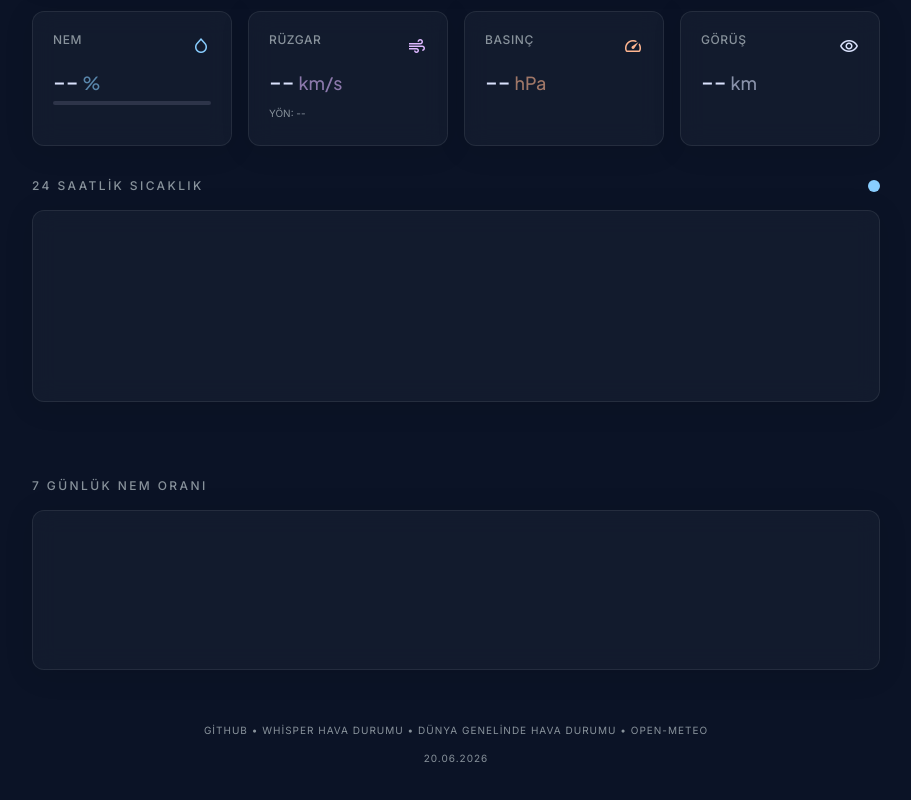
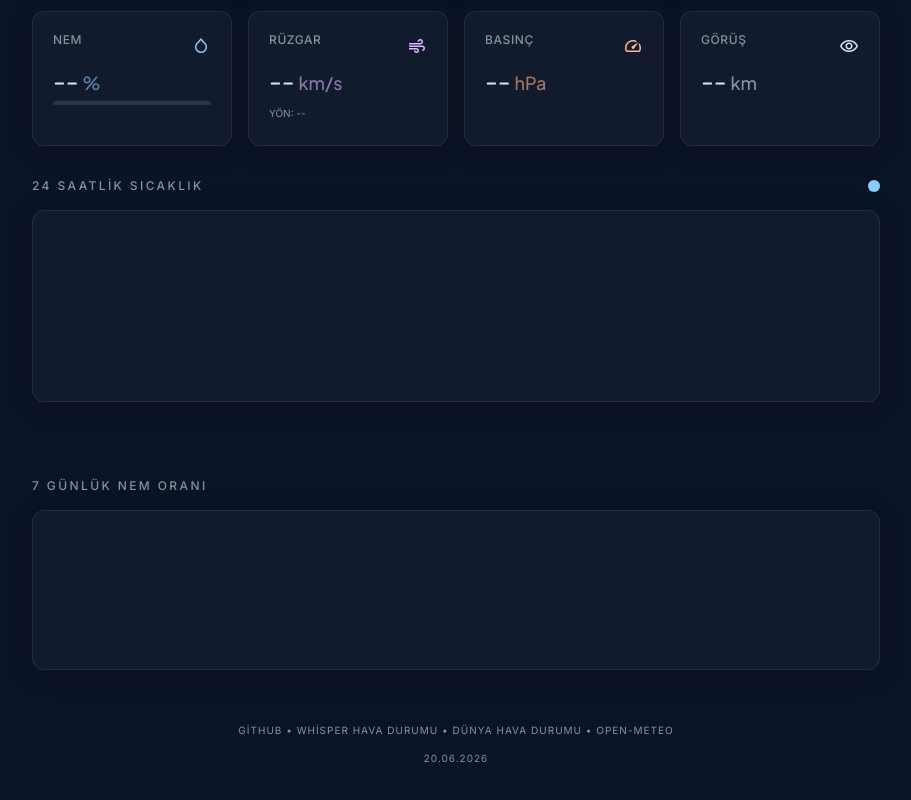
Before and after one commit to omerc4n/whisper-hava-durumu, a website built with Vite: page index.html in a window 1280 px wide. Shown: the part 506-1306 px from the top of the page, without its empty margins (184-1095 px from the left). Built offline with nearby package versions, Linux system fonts and the light colour scheme; no server answers.

Commit message:
Hava durumu özellikleri güncellendi ve kodlar düzenlendi

```diff
--- a/index.html
+++ b/index.html
@@ -194,7 +194,7 @@
     <a href="https://github.com/omerc4n/whisper-hava-durumu" target="_blank" rel="noopener noreferrer" class="hover:text-white transition-colors">
       GitHub
     </a>
-    • Whisper Hava Durumu • Dünya genelinde hava durumu •
+    • Whisper Hava Durumu • Dünya Hava Durumu •
     <a href="https://open-meteo.com/" target="_blank" rel="noopener noreferrer" class="hover:text-white transition-colors">
       Open-Meteo
     </a>
```
